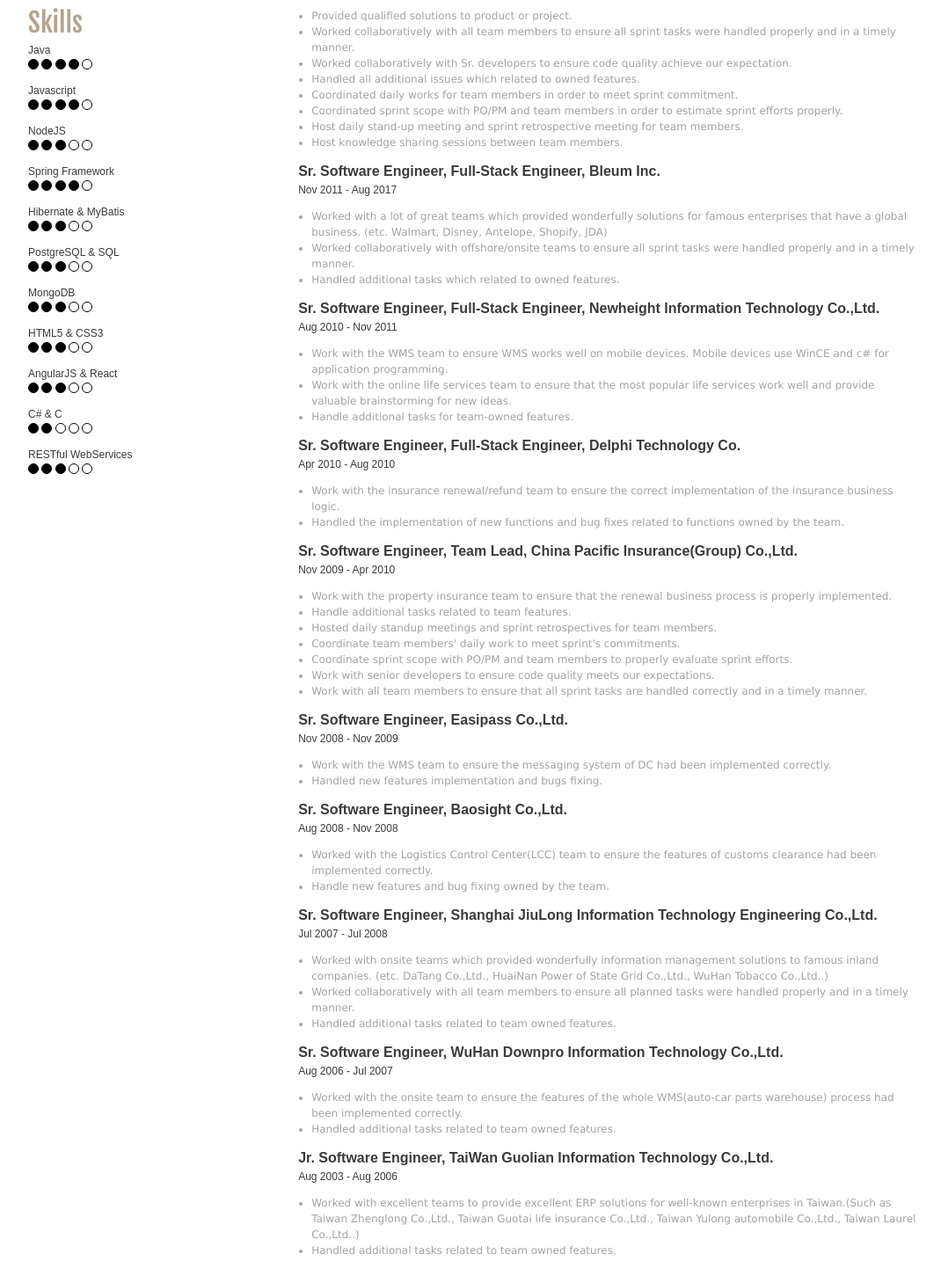
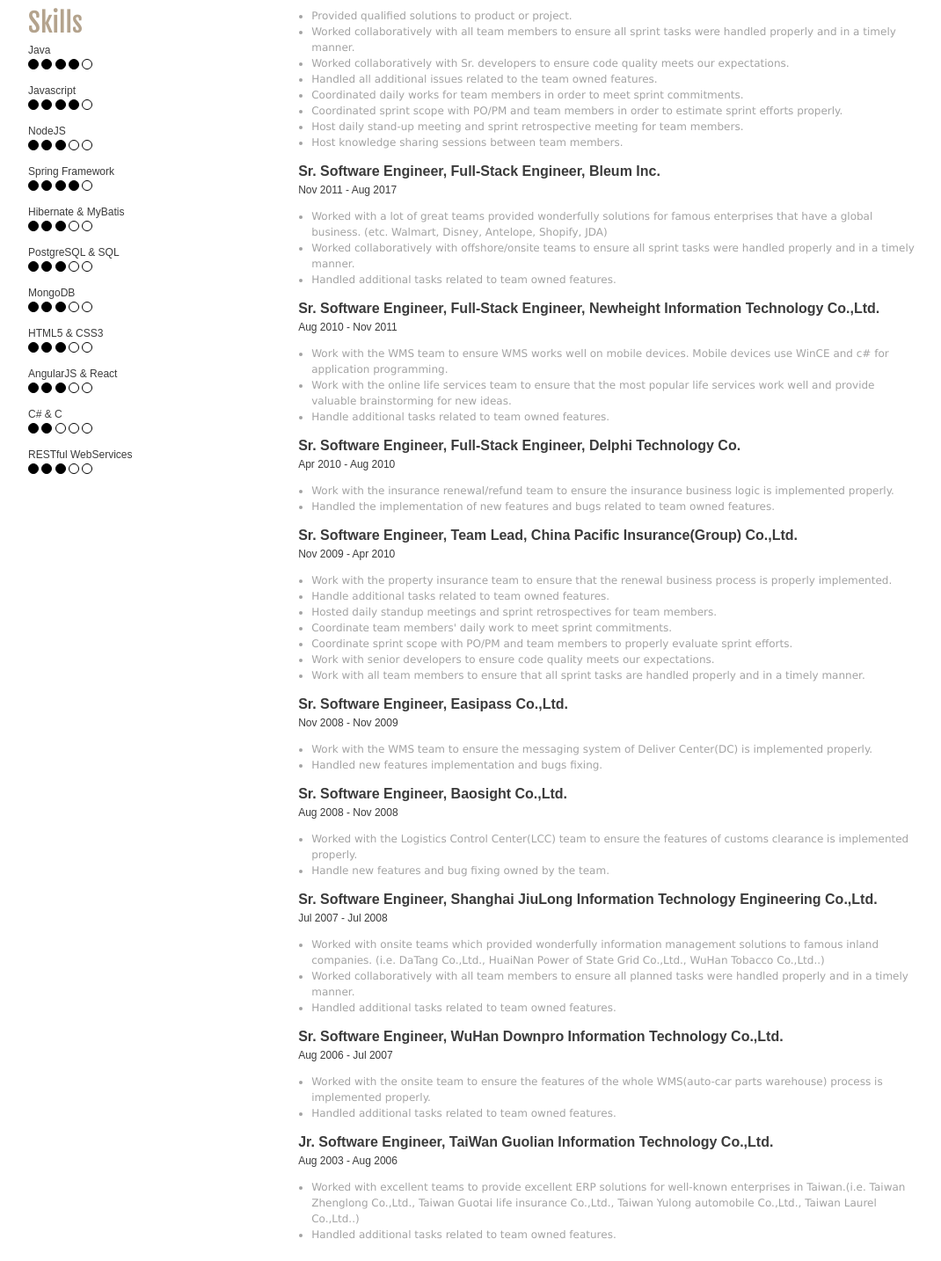
Before and after one commit to supperpandababy/supperpandababy.github.io, a plain HTML site: page index.html in a window 1280 px wide. Shown: the part 447-1881 px from the top of the page at 88% size, without its empty margins (101-1171 px from the left). Drawn offline with Linux system fonts and the light colour scheme.

Commit message:
Modified work experiences.

```diff
--- a/index.html
+++ b/index.html
@@ -168,9 +168,9 @@
             <ul class="content">
               <li>Provided qualified solutions to product or project.</li>
               <li>Worked collaboratively with all team members to ensure all sprint tasks were handled properly and in a timely manner.</li>
-              <li>Worked collaboratively with Sr. developers to ensure code quality achieve our expectation.</li>
-              <li>Handled all additional issues which related to owned features.</li>
-              <li>Coordinated daily works for team members in order to meet sprint commitment.</li>
+              <li>Worked collaboratively with Sr. developers to ensure code quality meets our expectations.</li>
+              <li>Handled all additional issues related to the team owned features.</li>
+              <li>Coordinated daily works for team members in order to meet sprint commitments.</li>
               <li>Coordinated sprint scope with PO/PM and team members in order to estimate sprint efforts properly.</li>
               <li>Host daily stand-up meeting and sprint retrospective meeting for team members.</li>
               <li>Host knowledge sharing sessions between team members.</li>
@@ -180,9 +180,9 @@
             <header class="secondary">Sr. Software Engineer, Full-stack Engineer, Bleum Inc.</header>
             <header class="tertiary">Nov 2011 - Aug 2017</header>
             <ul class="content">
-              <li>Worked with a lot of great teams which provided wonderfully solutions for famous enterprises that have a global business. (etc. Walmart, Disney, Antelope, Shopify, JDA)</li>
+              <li>Worked with a lot of great teams provided wonderfully solutions for famous enterprises that have a global business. (etc. Walmart, Disney, Antelope, Shopify, JDA)</li>
               <li>Worked collaboratively with offshore/onsite teams to ensure all sprint tasks were handled properly and in a timely manner.</li>
-              <li>Handled additional tasks which related to owned features.</li>
+              <li>Handled additional tasks related to team owned features.</li>
             </ul>
           </section>
           <section>
@@ -191,15 +191,15 @@
             <ul class="content">
               <li>Work with the WMS team to ensure WMS works well on mobile devices. Mobile devices use WinCE and c# for application programming.</li>
               <li>Work with the online life services team to ensure that the most popular life services work well and provide valuable brainstorming for new ideas.</li>
-              <li>Handle additional tasks for team-owned features.</li>
+              <li>Handle additional tasks related to team owned features.</li>
             </ul>
           </section>
           <section>
             <header class="secondary">Sr. Software Engineer, Full-stack Engineer, Delphi Technology Co.</header>
             <header class="tertiary">Apr 2010 - Aug 2010</header>
             <ul class="content">
-              <li>Work with the insurance renewal/refund team to ensure the correct implementation of the insurance business logic.</li>
-              <li>Handled the implementation of new functions and bug fixes related to functions owned by the team.</li>
+              <li>Work with the insurance renewal/refund team to ensure the insurance business logic is implemented properly.</li>
+              <li>Handled the implementation of new features and bugs related to team owned features.</li>
             </ul>
           </section>
           <section>
@@ -207,19 +207,19 @@
             <header class="tertiary">Nov 2009 - Apr 2010</header>
             <ul class="content">
               <li>Work with the property insurance team to ensure that the renewal business process is properly implemented.</li>
-              <li>Handle additional tasks related to team features.</li>
+              <li>Handle additional tasks related to team owned features.</li>
               <li>Hosted daily standup meetings and sprint retrospectives for team members.</li>
-              <li>Coordinate team members' daily work to meet sprint's commitments.</li>
+              <li>Coordinate team members' daily work to meet sprint commitments.</li>
               <li>Coordinate sprint scope with PO/PM and team members to properly evaluate sprint efforts.</li>
               <li>Work with senior developers to ensure code quality meets our expectations.</li>
-              <li>Work with all team members to ensure that all sprint tasks are handled correctly and in a timely manner.</li>
+              <li>Work with all team members to ensure that all sprint tasks are handled properly and in a timely manner.</li>
             </ul>
           </section>
           <section>
             <header class="secondary">Sr. Software Engineer, Easipass Co.,Ltd.</header>
             <header class="tertiary">Nov 2008 - Nov 2009</header>
             <ul class="content">
-              <li>Work with the WMS team to ensure the messaging system of DC had been implemented correctly.</li>
+              <li>Work with the WMS team to ensure the messaging system of Deliver Center(DC) is implemented properly.</li>
               <li>Handled new features implementation and bugs fixing.</li>
             </ul>
           </section>
@@ -227,7 +227,7 @@
             <header class="secondary">Sr. Software Engineer, Baosight Co.,Ltd.</header>
             <header class="tertiary">Aug 2008 - Nov 2008</header>
             <ul class="content">
-              <li>Worked with the Logistics Control Center(LCC) team to ensure the features of customs clearance had been implemented correctly.</li>
+              <li>Worked with the Logistics Control Center(LCC) team to ensure the features of customs clearance is implemented properly.</li>
               <li>Handle new features and bug fixing owned by the team.</li>
             </ul>
           </section>
@@ -235,7 +235,7 @@
             <header class="secondary">Sr. Software Engineer, Shanghai JiuLong Information Technology Engineering Co.,Ltd.</header>
             <header class="tertiary">Jul 2007 - Jul 2008</header>
             <ul class="content">
-              <li>Worked with onsite teams which provided wonderfully information management solutions to famous inland companies. (etc. DaTang Co.,Ltd., HuaiNan Power of State Grid Co.,Ltd., WuHan Tobacco Co.,Ltd..)</li>
+              <li>Worked with onsite teams which provided wonderfully information management solutions to famous inland companies. (i.e. DaTang Co.,Ltd., HuaiNan Power of State Grid Co.,Ltd., WuHan Tobacco Co.,Ltd..)</li>
               <li>Worked collaboratively with all team members to ensure all planned tasks were handled properly and in a timely manner.</li>
               <li>Handled additional tasks related to team owned features.</li>
             </ul>
@@ -244,7 +244,7 @@
             <header class="secondary">Sr. Software Engineer, WuHan Downpro Information Technology Co.,Ltd.</header>
             <header class="tertiary">Aug 2006 - Jul 2007</header>
             <ul class="content">
-              <li>Worked with the onsite team to ensure the features of the whole WMS(auto-car parts warehouse) process had been implemented correctly.</li>
+              <li>Worked with the onsite team to ensure the features of the whole WMS(auto-car parts warehouse) process is implemented properly.</li>
               <li>Handled additional tasks related to team owned features.</li>
             </ul>
           </section>
@@ -252,7 +252,7 @@
             <header class="secondary">Jr. Software Engineer, TaiWan Guolian Information Technology Co.,Ltd.</header>
             <header class="tertiary">Aug 2003 - Aug 2006</header>
             <ul class="content">
-              <li>Worked with excellent teams to provide excellent ERP solutions for well-known enterprises in Taiwan.(Such as Taiwan Zhenglong Co.,Ltd., Taiwan Guotai life insurance Co.,Ltd., Taiwan Yulong automobile Co.,Ltd., Taiwan Laurel Co.,Ltd..)</li>
+              <li>Worked with excellent teams to provide excellent ERP solutions for well-known enterprises in Taiwan.(i.e. Taiwan Zhenglong Co.,Ltd., Taiwan Guotai life insurance Co.,Ltd., Taiwan Yulong automobile Co.,Ltd., Taiwan Laurel Co.,Ltd..)</li>
               <li>Handled additional tasks related to team owned features.</li>
             </ul>
           </section>
```
